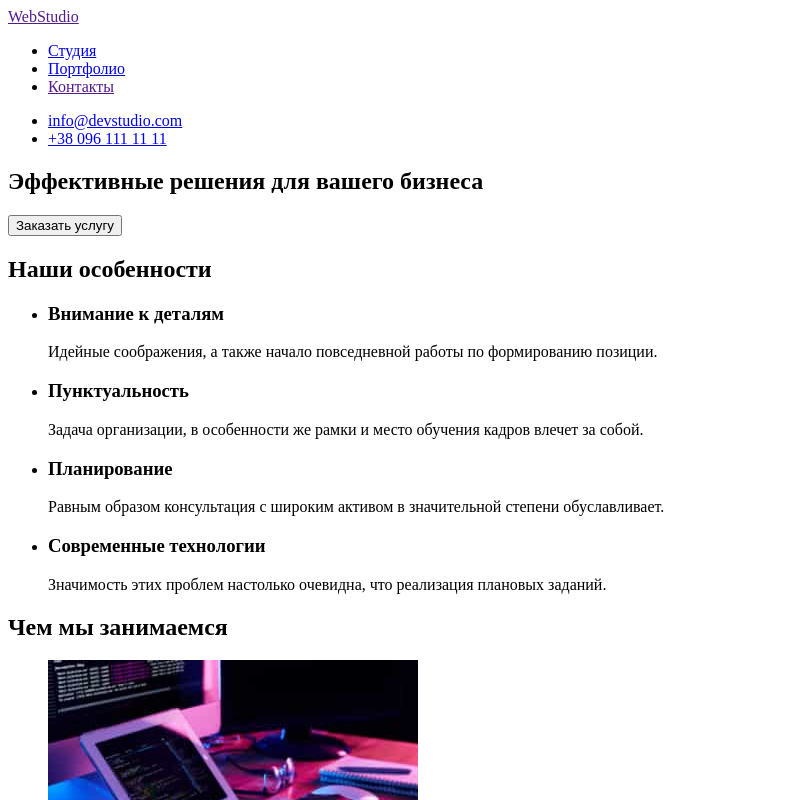
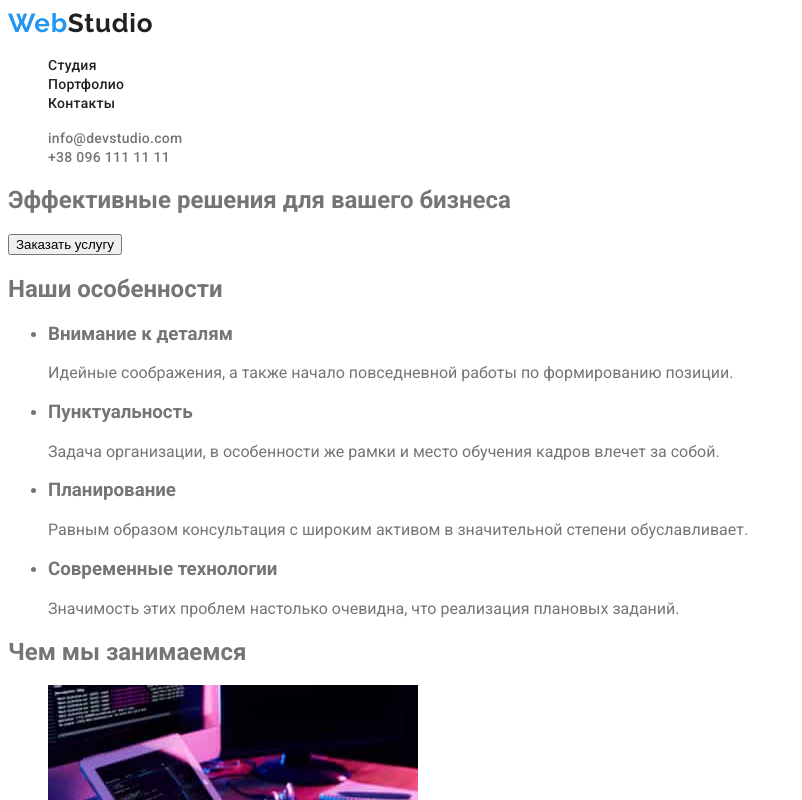
Before and after one commit to KristinaMuGr/goit-markup-hw-02, a plain HTML site: page index.html in a window 1280 px wide. Shown: the top 800 px of the page, without its empty margins (0-802 px from the left). Drawn offline with Linux system fonts and the light colour scheme.

Commit message:
Added styles to hedder and footer

```diff
--- a/css/styles.css
+++ b/css/styles.css
@@ -0,0 +1,109 @@
+:root {
+    --main-title-color: #212121;
+    --accent-color: #2196F3;
+    --background-color: #E5E5E5;
+    --brand-background-color: #2F303A;
+}
+
+body {
+    font-family: 'Roboto', sans-serif;
+    color: #757575;
+}
+
+/* Header styles */
+
+.header {
+    background-color: #fff;
+}
+
+.nav {
+
+}
+
+/* Logo of the site */
+.logo {
+    font-family: 'Raleway', sans-serif;
+    font-weight: 700;
+    font-size: 26px;
+    line-height: 1.19;
+    letter-spacing: 0.03em;
+    color: var(--accent-color);
+    text-decoration: none;
+}
+
+.logo:hover, .logo:focus {
+    text-decoration: underline;
+}
+
+.header-logo {
+    color: var(--main-title-color);
+}
+
+/* Logo in footer */
+.footer-logo {
+    color: #fff;
+}
+
+/* Links in header to pages of the site, mail and phone */
+.links {
+
+}
+
+.list {
+    list-style: none;
+}
+
+.link, .contact-link {
+    font-family: 'Roboto', sans-serif;
+    font-style: normal;
+    font-weight: 500;
+    font-size: 14px;
+    line-height: 1.14;
+    letter-spacing: 0.02em;
+    text-decoration: none;
+}
+
+.link {
+    color: var(--main-title-color);
+}
+
+.link:hover, .link:focus {
+    color:  var(--accent-color);
+    text-shadow: 0px 4px 4px rgba(0, 0, 0, 0.25);
+}
+
+.contact-link {
+    color: #757575;
+}
+
+.contact-link:hover, .contact-link:focus {
+    color: var(--accent-color);
+}
+
+/* Footer */
+
+.footer {
+    background-color: var(--brand-background-color);
+}
+
+/* Links to contacts in a footer */
+.address, .footer-contact {
+    font-family: 'Roboto', sans-serif;
+    font-style: normal;
+    font-size: 14px;
+    line-height: 1.71;
+    letter-spacing: 0.03em;
+    text-decoration: none;
+}
+
+.address {
+    color: #fff;
+}
+
+.footer-contact {
+    color: rgba(255, 255, 255, 0.6);
+}
+
+.address:hover .address:focus .footer-contact:hover .footer-contact:focus {
+    color: var(--accent-color);
+}
--- a/index.html
+++ b/index.html
@@ -8,40 +8,43 @@
     <link rel="preconnect" href="https://fonts.gstatic.com" crossorigin>
     <link href="https://fonts.googleapis.com/css2?family=Raleway:wght@700&family=Roboto:wght@400;500;700;900&display=swap"
     rel="stylesheet">
+
     <title>Main paje</title>
+
     <link rel="stylesheet" href="./css/styles.css">
 </head>
 <body>
-    <!-- Шапка сайту -->
-    <header>
-        <nav>
-            <a href="" lang="en">WebStudio</a>
-            <ul>
+
+    <!-- Header -->
+    <header class="header">
+        <nav class="nav">
+            <a class="logo" href="./index.html">Web<span class="header-logo">Studio</span></a>
+            <ul class="links list">
                 <li>
-                    <a href="./index.html">Студия</a>
+                    <a class="link" href="./index.html">Студия</a>
                 </li>
                 <li>
-                    <a href="./portfolio.html">Портфолио</a>
+                    <a class="link" href="./portfolio.html">Портфолио</a>
                 </li>
                 <li>
-                    <a href="">Контакты</a>
+                    <a class="link" href="">Контакты</a>
                 </li>
             </ul>
         </nav>
-        <ul>
+        <ul class="contacts list">
             <li>
-                <a href="mailto:info@devstudio.com">info@devstudio.com</a>
+                <a class="contact-link" href="mailto:info@devstudio.com">info@devstudio.com</a>
             </li>
             <li>
-                <a href="tel:+380961111111">+38 096 111 11 11</a>
+                <a class="contact-link" href="tel:+380961111111">+38 096 111 11 11</a>
             </li>
         </ul>
     </header>
 
-    <!-- Основной контент (main) -->
+    <!-- Main content -->
     <main>
 
-            <!-- Секция с кнопкой -->
+            <!-- Section with button -->
         <section>
             <h1>
                 Эффективные решения для вашего бизнеса
@@ -49,7 +52,7 @@
             <button type="button">Заказать услугу</button>
         </section>
 
-              <!-- Секция наши особенности -->
+              <!-- Section about our advantages -->
         <section>
             <h2>Наши особенности</h2>
                 <ul>
@@ -72,7 +75,7 @@
                 </ul>
         </section>
 
-         <!-- Секция о предоставляемых услугах -->
+         <!-- Section about our servises -->
         <section>
             <h2>Чем мы занимаемся</h2>
             <ul>
@@ -88,7 +91,7 @@
             </ul>
         </section>
 
-        <!-- Секция о нашей команде -->
+        <!-- Section about our teem -->
         <section>
             <h2>Наша команда</h2>
             <ul>
@@ -116,19 +119,19 @@
         </section>
     </main>
 
-    <!-- Футер -->
-    <footer>
-        <a href="./index.html">WebStudio</a>
+    <!-- Footer -->
+    <footer class="footer">
+        <a class="logo" href="./index.html">Web<span class="footer-logo">Studio</span></a>
         <address>
-            <ul>
+            <ul class="list">
                 <li>
-                    <a href="https://goo.gl/maps/KZnAHXsSgCXxLSoY7" target="_blank" rel="noopener nofollow noreferrer">г. Киев, пр-т Леси Украинки, 26</a>
+                    <a class="address" href="https://goo.gl/maps/KZnAHXsSgCXxLSoY7" target="_blank" rel="noopener nofollow noreferrer">г. Киев, пр-т Леси Украинки, 26</a>
                 </li>
                 <li>
-                    <a href="mailto:info@example.com">info@example.com</a>
+                    <a class="footer-contact" href="mailto:info@example.com">info@example.com</a>
                 </li>
                 <li>
-                    <a href="tel:+380991111111">+38 099 111 11 11</a>
+                    <a class="footer-contact" href="tel:+380991111111">+38 099 111 11 11</a>
                 </li>
             </ul>
         </address>
```
Also changed, not shown: portfolio.html (+23 -23 lines).
